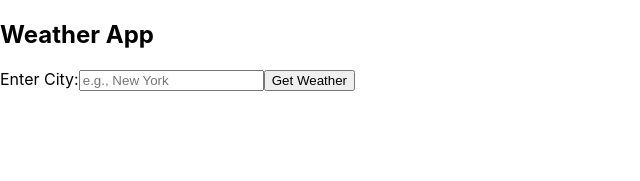
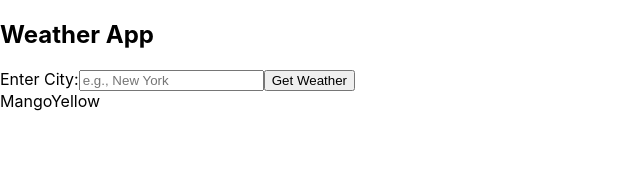
Before and after one commit to unit-kin/reactlearning, a React (Create React App) app: page /weather in a window 1280 px wide. Shown: the top 181 px of the page, without its empty margins (0-640 px from the left). Built offline with nearby package versions, Linux system fonts and the light colour scheme.

Commit message:
Props practise

```diff
--- a/src/App.js
+++ b/src/App.js
@@ -7,11 +7,18 @@ import Toggle from './Toggle';
 import Forms from './Forms';
 import Counter from './Counter';
 import Weather from './Weather';
+import Fruits from './Fruits';
 import { TodoApp } from './TodoApp';
 import { Route, Routes, } from 'react-router-dom';
 
 function App() {
+  const fruits = {
+    name: 'Mango',
+    colour: 'Yellow'
+
+  }
   return (
+    <>
       <Routes>
         <Route path="/" element={<Home />} />
         <Route path="/statem" element={<Statem />} />
@@ -21,6 +28,9 @@ function App() {
         <Route path='/counter' element={<Counter />} />
         <Route path='/weather' element={<Weather />} />
       </Routes>
+      <Fruits fruits={fruits} />
+    </>
+
   )
 }
 export default App;
--- /dev/null
+++ b/src/Fruits.js
@@ -0,0 +1,11 @@
+// This is for Props practise
+import React from 'react'
+
+const Fruits = (props) => {
+  return (
+    <div>{props.fruits.name}
+      {props.fruits.colour}</div>
+  )
+}
+
+export default Fruits
```
Lines whose indentation alone changed are shown as unchanged.
